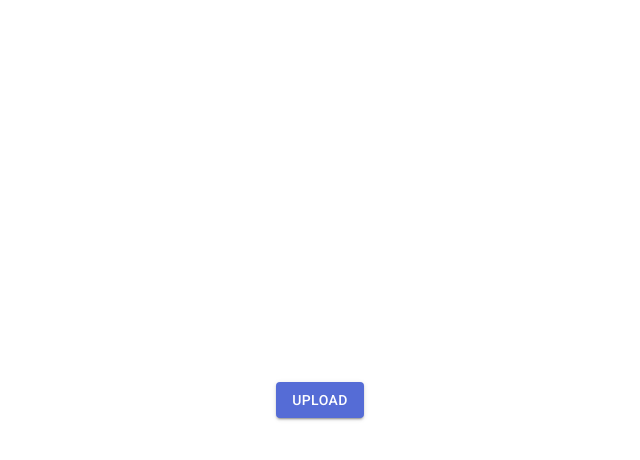
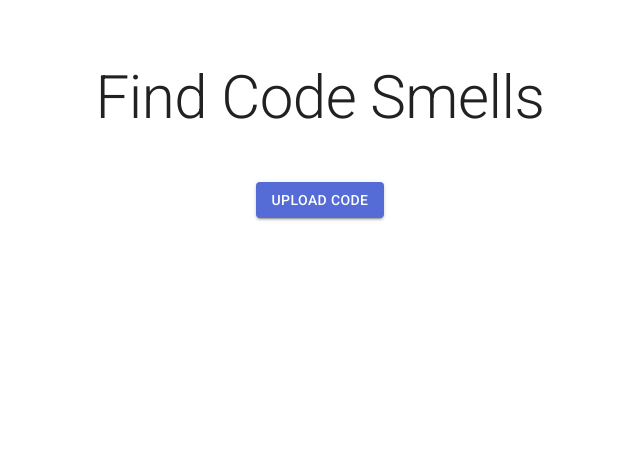
Before and after one commit to gustavokrieger/tcc, a React (Create React App) app in the folder frontend/: page / in a window 1280 px wide. Shown: the top 460 px of the page, without its empty margins (320-960 px from the left). Built offline with nearby package versions, Linux system fonts and the light colour scheme.

Commit message:
estilização da página inicial

```diff
--- a/frontend/src/components/CircularProgress.tsx
+++ b/frontend/src/components/CircularProgress.tsx
@@ -1,6 +1,10 @@
 import React from 'react';
 import {default as WrappedComponent} from '@material-ui/core/CircularProgress';
 
-export default function CircularProgress() {
-  return <WrappedComponent />;
+type Props = {
+  className?: string;
+};
+
+export default function CircularProgress(props: Props) {
+  return <WrappedComponent className={props.className} />;
 }
--- a/frontend/src/components/UploadButton.tsx
+++ b/frontend/src/components/UploadButton.tsx
@@ -16,15 +16,19 @@ const useStyles = makeStyles((theme: Theme) =>
 );
 
 type Props = {
+  children: React.ReactNode;
+  className?: string;
   accept: string;
   onChange: (event: ChangeEvent<HTMLInputElement>) => void;
 };
 
 export default function UploadButton(props: Props) {
   const classes = useStyles();
+  const rootClassName =
+    props.className !== undefined ? props.className : classes.root;
 
   return (
-    <div className={classes.root}>
+    <div className={rootClassName}>
       <input
         accept={props.accept}
         className={classes.input}
@@ -35,7 +39,7 @@ export default function UploadButton(props: Props) {
       />
       <label htmlFor="contained-button-file">
         <Button variant="contained" color="primary" component="span">
-          Upload
+          {props.children}
         </Button>
       </label>
     </div>
--- a/frontend/src/pages/CodeFilesUpload.tsx
+++ b/frontend/src/pages/CodeFilesUpload.tsx
@@ -7,17 +7,28 @@ import CircularProgress from '../components/CircularProgress';
 import {Props as PropsOfCodeAnalysisResult} from './CodeAnalysisResult';
 import UploadButton from '../components/UploadButton';
 import assert from 'assert';
-import {makeStyles} from '@material-ui/core/styles';
+import {createStyles, makeStyles, Theme} from '@material-ui/core/styles';
 import Container from '@material-ui/core/Container';
+import {Typography} from '@material-ui/core';
 
-const useStyles = makeStyles({
-  root: {
-    display: 'flex',
-    justifyContent: 'center',
-    alignItems: 'center',
-    minHeight: '100vh',
-  },
-});
+const useStyles = makeStyles((theme: Theme) =>
+  createStyles({
+    root: {
+      display: 'flex',
+      flexDirection: 'column',
+      justifyContent: 'center',
+      alignItems: 'center',
+      minHeight: '35vh',
+    },
+    title: {
+      textTransform: 'capitalize',
+      margin: theme.spacing(3),
+    },
+    upload: {
+      margin: theme.spacing(3),
+    },
+  })
+);
 
 export default function CodeFilesUpload() {
   const classes = useStyles();
@@ -30,8 +41,32 @@ export default function CodeFilesUpload() {
     if (uploadedFiles.length <= 0) {
       return;
     }
+
     setIsLoading(true);
-    getPropsForCodeAnalysisResult(uploadedFiles).then(props =>
+
+    async function getPropsForCodeAnalysisResult(): Promise<
+      PropsOfCodeAnalysisResult
+    > {
+      const report = await requestReport();
+      const synchronousFiles = await getConvertedFiles();
+      return {report: report, synchronousFiles: synchronousFiles};
+    }
+
+    async function requestReport() {
+      const codeAnalysisRequester = new CodeAnalysisRequester();
+      return await codeAnalysisRequester.run(uploadedFiles);
+    }
+
+    async function getConvertedFiles() {
+      const synchronousFiles: SynchronousFile[] = [];
+      for (const file of uploadedFiles) {
+        const synchronousFile = await SynchronousFile.fromFile(file);
+        synchronousFiles.push(synchronousFile);
+      }
+      return synchronousFiles;
+    }
+
+    getPropsForCodeAnalysisResult().then(props =>
       history.push(Path.CODE_ANALYSIS_RESULT, props)
     );
   }, [uploadedFiles, history]);
@@ -44,33 +79,22 @@ export default function CodeFilesUpload() {
 
   return (
     <Container className={classes.root}>
+      <Typography className={classes.title} variant="h2">
+        find code smells
+      </Typography>
       {isLoading ? (
-        <CircularProgress />
+        <CircularProgress className={classes.upload} />
       ) : (
-        <UploadButton accept=".java" onChange={handleChange} />
+        <>
+          <UploadButton
+            className={classes.upload}
+            accept=".java"
+            onChange={handleChange}
+          >
+            upload code
+          </UploadButton>
+        </>
       )}
     </Container>
   );
 }
-
-async function getPropsForCodeAnalysisResult(
-  files: File[]
-): Promise<PropsOfCodeAnalysisResult> {
-  const report = await requestReport(files);
-  const synchronousFiles = await getConvertedFiles(files);
-  return {report: report, synchronousFiles: synchronousFiles};
-}
-
-async function requestReport(files: File[]) {
-  const codeAnalysisRequester = new CodeAnalysisRequester();
-  return await codeAnalysisRequester.run(files);
-}
-
-async function getConvertedFiles(files: File[]) {
-  const synchronousFiles: SynchronousFile[] = [];
-  for (const file of files) {
-    const synchronousFile = await SynchronousFile.fromFile(file);
-    synchronousFiles.push(synchronousFile);
-  }
-  return synchronousFiles;
-}
```
